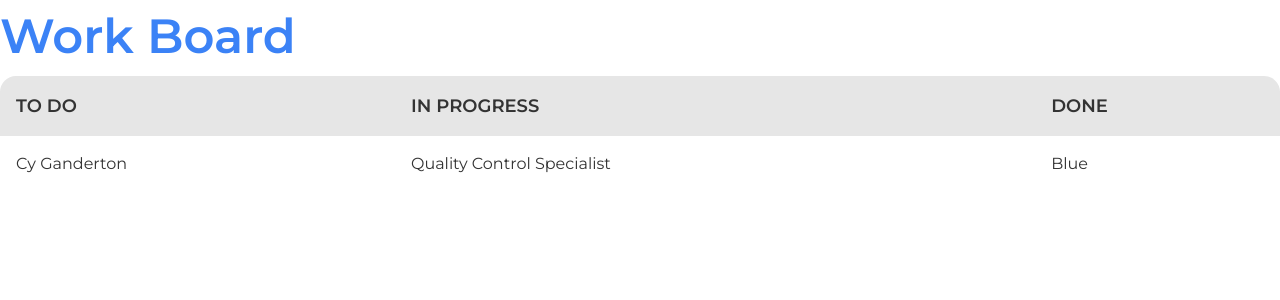
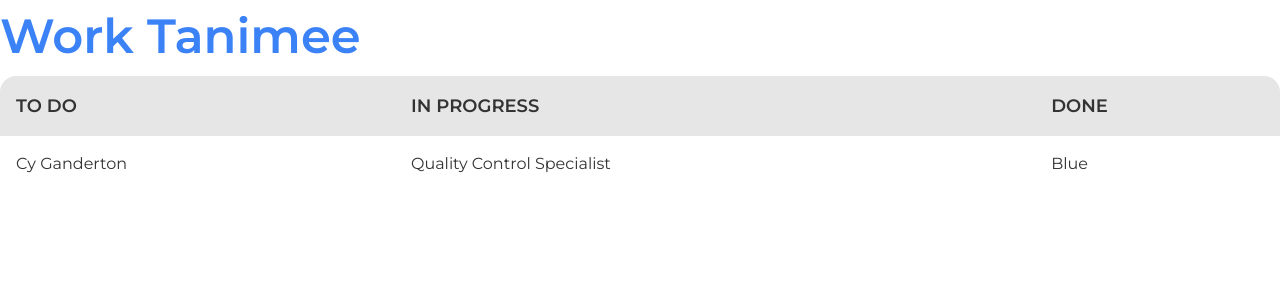
Before and after one commit to mohammadtanim24h/work-board, a React (Create React App) app: page / in a window 1280 px wide. Shown: the top 300 px of the page. Built offline with nearby package versions, Linux system fonts and the light colour scheme.

Commit message:
updated changes

```diff
--- a/src/Components/WorkBoard/WorkBoard.js
+++ b/src/Components/WorkBoard/WorkBoard.js
@@ -4,7 +4,7 @@ const WorkBoard = () => {
     return (
         <div className="max-w-7xl mx-auto">
             <h2 className="text-5xl font-bold text-blue-500 text-left mt-3">
-                Work Board
+                Work Tanimee
             </h2>
             {/* Work Board */}
             <div className="mt-4">
```
Also changed, not shown: 1 other file (tests, documents, lock files or other folders).
